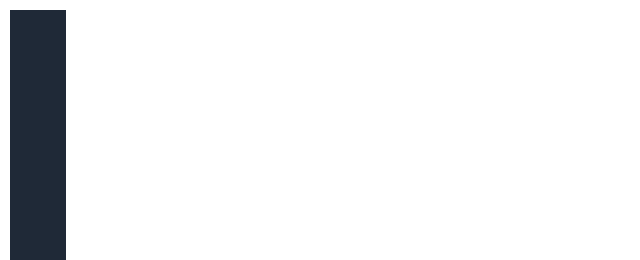
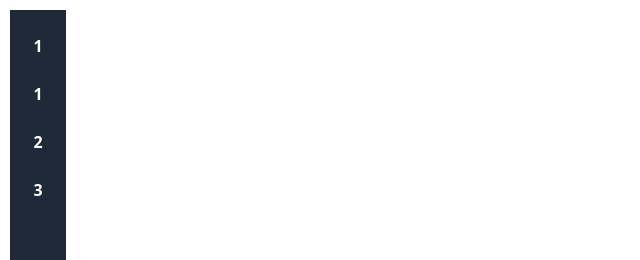
Before and after one commit to damiansire/angular-examples, an Angular app: page / in a window 1280 px wide. Shown: the top 260 px of the page, without its empty margins (0-640 px from the left). Built offline with nearby package versions, Linux system fonts and the light colour scheme.

Commit message:
feat: add sub levels to menu

```diff
--- a/src/app/app.routes.ts
+++ b/src/app/app.routes.ts
@@ -5,7 +5,7 @@ import { RouteItem } from './components/component.interface';
 import { InteractionWithSignalsComponent } from './signals/level-1-interaction-with-signals/interaction-with-signals.component';
 import { ReadOnlySignalsComponent } from './signals/level-1-interaction-with-signals/sub-levels/read-only-signals/read-only-signals.component';
 
-export const signalsRoutesTree: RouteItem[] = [
+const signalsRoutesTree: RouteItem[] = [
   {
     path: '1',
     component: InteractionWithSignalsComponent,
@@ -49,5 +49,5 @@ function generateRoutes(routesTree: RouteItem[]) {
 }
 
 const allRoutes = generateRoutes(signalsRoutesTree);
-
 export const routes: Routes = allRoutes;
+export const menuItems = allRoutes;
--- a/src/app/components/sidebar-menu/sidebar-menu.component.html
+++ b/src/app/components/sidebar-menu/sidebar-menu.component.html
@@ -1,10 +1,10 @@
 <ul class="py-4">
   <li
-    *ngFor="let component of components; let i = index"
-    [routerLink]="[component.path]"
+    *ngFor="let menuItem of menuItems; let i = index"
+    [routerLink]="[menuItem.path]"
     routerLinkActive="bg-green-500"
     class="flex items-center justify-center w-10 h-10 rounded-full cursor-pointer hover:bg-gray-700 mx-auto mb-2"
   >
-    <span class="text-white font-semibold">{{ component.path }}</span>
+    <span class="text-white font-semibold">{{ menuItem.id }}</span>
   </li>
 </ul>
--- a/src/app/components/sidebar-menu/sidebar-menu.component.ts
+++ b/src/app/components/sidebar-menu/sidebar-menu.component.ts
@@ -1,12 +1,7 @@
 import { Component } from '@angular/core';
 import { RouterModule } from '@angular/router';
 import { CommonModule } from '@angular/common';
-import { signalsRoutesTree } from '../../app.routes';
-
-export interface MenuItem {
-  level: string;
-  subLevels: string[];
-}
+import { menuItems } from '../../app.routes';
 
 @Component({
   selector: 'app-sidebar-menu',
@@ -16,5 +11,9 @@ export interface MenuItem {
   styleUrl: './sidebar-menu.component.css',
 })
 export class SidebarMenuComponent {
-  menuElements = signalsRoutesTree.map;
+  menuItems = menuItems;
+
+  constructor() {
+    console.log(this.menuItems);
+  }
 }
```
